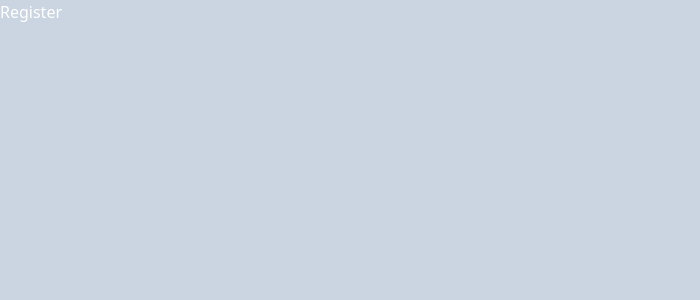
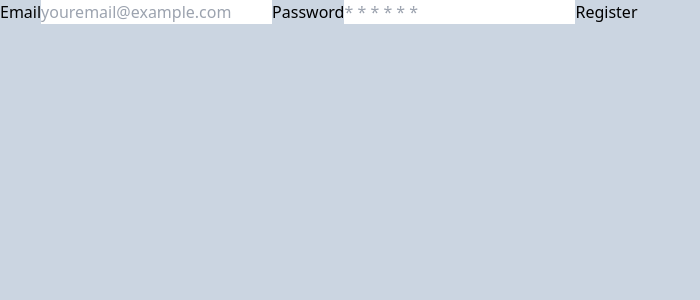
Before and after one commit to ErickDiazH/react-firebase-login, a React (Vite) app: page /register in a window 1280 px wide. Shown: the top 300 px of the page, without its empty margins (0-700 px from the left). Built offline with nearby package versions, Linux system fonts and the light colour scheme.

Commit message:
Registro de usuarios

```diff
--- a/src/App.jsx
+++ b/src/App.jsx
@@ -6,7 +6,7 @@
 
 const App = props => {
   return (
-    <div className="bg-slate-300 h-screen text-white flex">
+    <div className="bg-slate-300 h-screen text-black flex">
       <AuthProvider>
         <Routes>
           <Route path="/" element={<Home/>} />
--- a/src/components/Register.jsx
+++ b/src/components/Register.jsx
@@ -1,7 +1,58 @@
-const Register = props => {
-    return (
-        <h1>Register</h1>
-    )
-}
+import { useState } from "react";
+import { useAuth } from "../context/authContext";
+import { useNavigate } from "react-router-dom";
+
+const Register = (props) => {
+  const [user, setUser] = useState({
+    email: "",
+    password: "",
+  });
+
+  const { signup } = useAuth()
+  const navigate = useNavigate()
+
+  const [error, setError] = useState();
+
+  const handleChange = ({target: {name, value}}) => {
+    setUser({...user, [name]: value})
+  };
+
+  const handleSubmit = async (e) => {
+    e.preventDefault()
+    setError('')
+    try {
+        await signup(user.email, user.password)
+        navigate('/')
+    } catch (error) {
+        setError(error.message)
+    }
+  }
+
+  return (
+    <div>
+        {error && <p>{error}</p>}
+        <form onSubmit={handleSubmit}>
+          <label htmlFor="email">Email</label>
+          <input
+            type="email"
+            name="email"
+            placeholder="youremail@example.com"
+            onChange={handleChange}
+          />
+
+          <label htmlFor="password">Password</label>
+          <input
+            type="password"
+            name="password"
+            id="password"
+            placeholder="* * * * * *"
+            onChange={handleChange}
+          />
+
+          <button>Register</button>
+        </form>
+    </div>
+  );
+};
 
 export default Register;
--- a/src/context/authContext.jsx
+++ b/src/context/authContext.jsx
@@ -1,4 +1,6 @@
 import { createContext, useContext } from "react";
+import { createUserWithEmailAndPassword } from "firebase/auth";
+import { auth } from "../firebase/config";
 
 export const authContext = createContext()
 
@@ -9,11 +11,9 @@
 }
 
 export function AuthProvider({children}) {
-    const user = {
-        isLogined: true,
-    }
+    const signup = (email, password) => createUserWithEmailAndPassword(auth, email, password)
     return (
-        <authContext.Provider value={{ user }}>
+        <authContext.Provider value={{ signup }}>
             {children}
         </authContext.Provider>
     )
```
